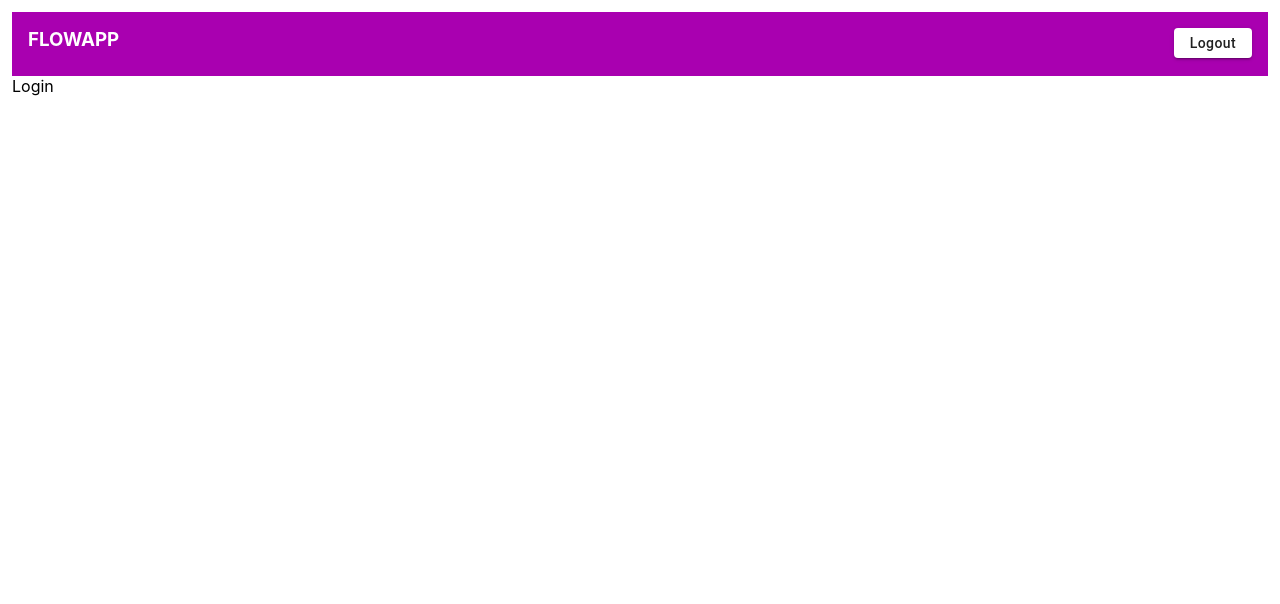
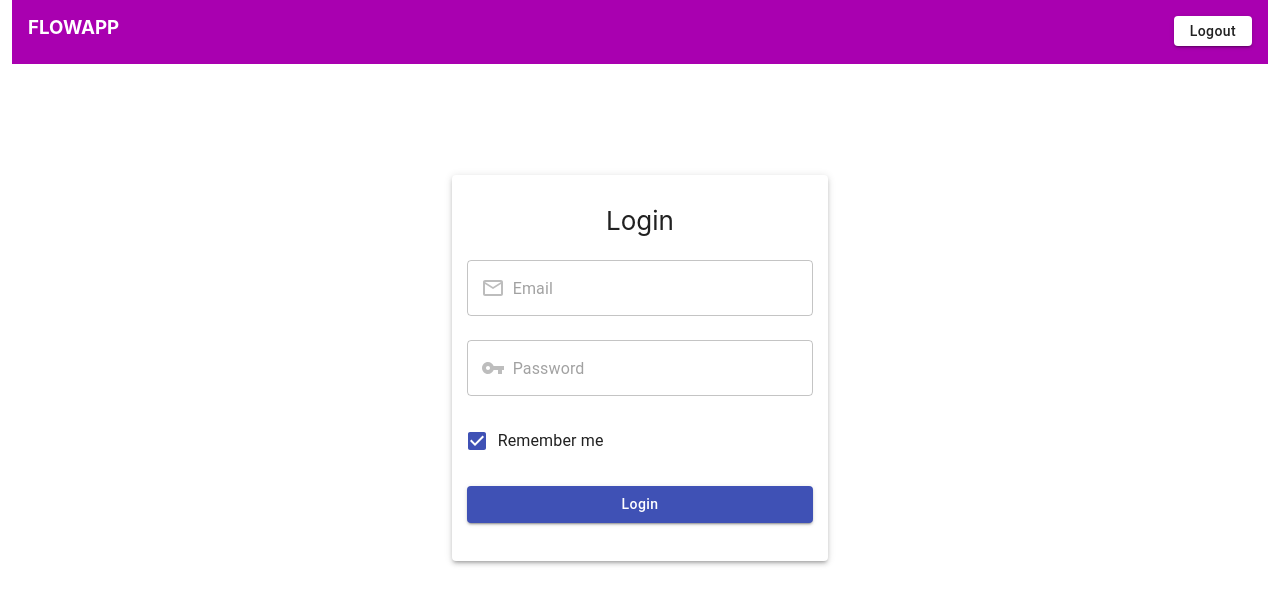
Before and after one commit to Akhilchennu/wokflow, a React (Create React App) app: page / in a window 1280 px wide. Shown: the top 604 px of the page. Built offline with nearby package versions, Linux system fonts and the light colour scheme.

Commit message:
login ux

```diff
--- a/package.json
+++ b/package.json
@@ -12,6 +12,7 @@
     "npm": "^6.14.5",
     "react": "^16.13.1",
     "react-dom": "^16.13.1",
+    "react-router-dom": "^5.2.0",
     "react-scripts": "3.4.1"
   },
   "scripts": {
--- a/src/App.css
+++ b/src/App.css
@@ -4,5 +4,15 @@ body, html, #root{
 }
 
 #root{
-  margin:12px
+  margin:0px 12px;
 }
+
+.paperStyle{
+  width: 30%;
+}
+
+@media only screen and (max-width:475px){
+  .paperStyle{
+    width: 100%;
+  }
+}
--- a/src/pages/Login.js
+++ b/src/pages/Login.js
@@ -1,9 +1,99 @@
 import React from 'react';
+import TextField from '@material-ui/core/TextField';
+import Paper from '@material-ui/core/Paper';
+import { makeStyles } from '@material-ui/core/styles';
+import FormControlLabel from '@material-ui/core/FormControlLabel';
+import Checkbox from '@material-ui/core/Checkbox';
+import Button from '@material-ui/core/Button';
+import MailOutlineIcon from '@material-ui/icons/MailOutline';
+import InputAdornment from '@material-ui/core/InputAdornment';
+import VpnKeySharpIcon from '@material-ui/icons/VpnKeySharp';
+
+const useStyles = makeStyles((theme) => ({
+  AppHeader: {
+    display: 'flex',
+    flexDirection: 'column',
+    alignItems: 'center',
+    justifyContent: 'center',
+    fontSize: 'calc(10px + 2vmin)',
+    color: 'white',
+    minHeight: '76vh'
+  },
+  appBase: {
+    padding: `8% 4% 10% 4%`,
+    textAlign: 'center'
+  },
+  marginTop24: {
+    marginTop: '24px'
+  },
+  loginButton: {
+    width: '100%',
+    display: 'block',
+    // backgroundColor:'#3a5cd9',
+    textTransform:'capitalize',
+  },
+  checkboxStyle:{
+    float:'left',
+    marginBottom:'24px'
+  }
+}));
 
 function Login() {
+  const classes = useStyles();
+
+  const handleChange = (event) => {
+  };
+
   return (
-    <div >
-      Login
+    <div className={classes.AppHeader}>
+      <Paper className="paperStyle" elevation={3}>
+        <div className={classes.appBase}>
+          <div className="header">Login</div>
+          <TextField
+            id="email"
+            type="text"
+            fullWidth
+            required
+            autoComplete="off"
+            variant="outlined"
+            placeholder="Email"
+            className={classes.marginTop24}
+            InputProps={{
+              startAdornment: <InputAdornment position="start"><MailOutlineIcon color="disabled"/></InputAdornment>,
+            }}
+          />
+          <TextField
+            id="password"
+            type="password"
+            fullWidth
+            required
+            className={classes.marginTop24}
+            autoComplete="off"
+            variant="outlined"
+            placeholder="Password"
+            InputProps={{
+              startAdornment: <InputAdornment position="start"><VpnKeySharpIcon color="disabled"/></InputAdornment>,
+            }}
+          />
+          <FormControlLabel
+            control={
+              <Checkbox
+                checked={true}
+                onChange={handleChange}
+                name="Remember me"
+                color="primary"
+              />
+            }
+            className={`${classes.checkboxStyle} ${classes.marginTop24}`}
+            label="Remember me"
+          />
+          <Button
+            variant="contained" color="primary"
+            className={`${classes.marginTop24} ${classes.loginButton}`}>
+            Login
+            </Button>
+        </div>
+      </Paper>
     </div>
   );
 }
```
Also changed, not shown: 1 other file (tests, documents, lock files or other folders).
